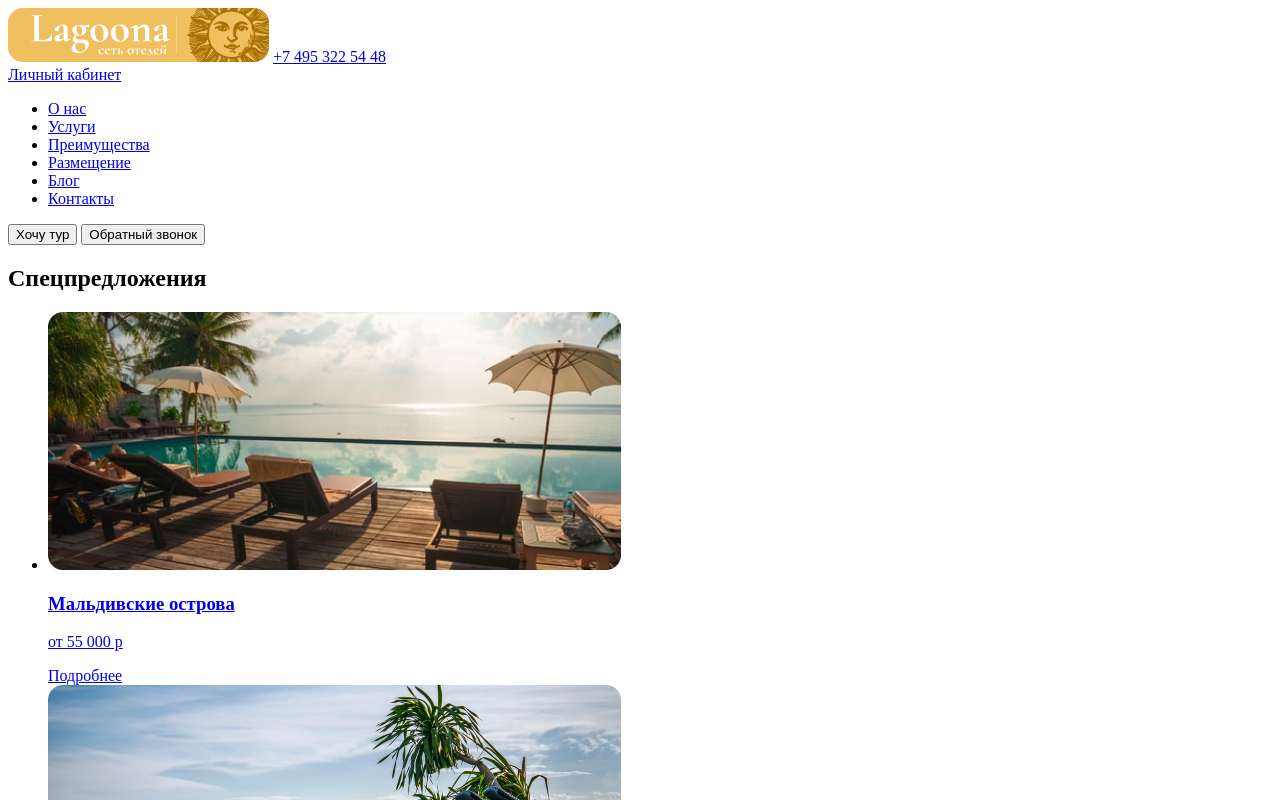
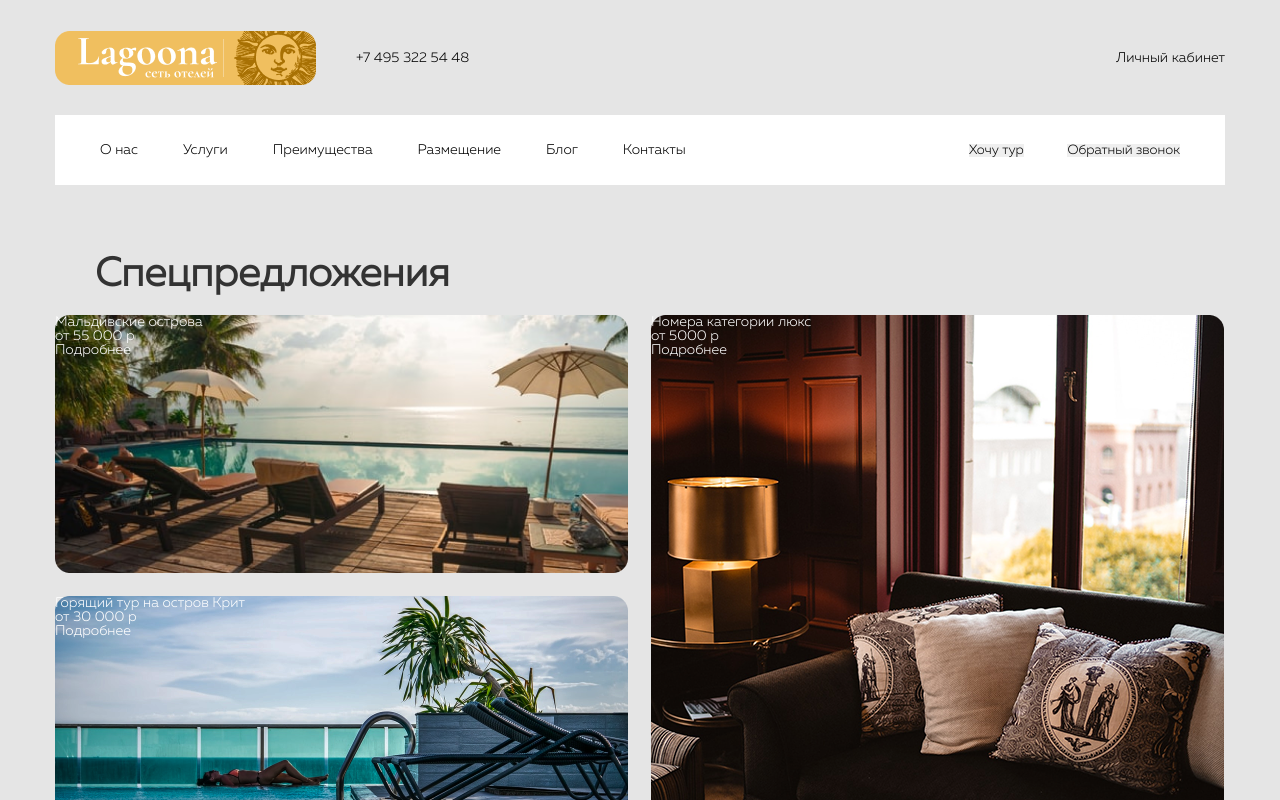
Before and after one commit to jenyasn97/lagoona, a plain HTML site: page index.html in a window 1280 px wide. Both pictures are taken after a click on the link "О нас". Shown: the top 800 px of the page. Drawn offline with Linux system fonts and the light colour scheme.

Commit message:
added CSS files, fonts and made a layout of the layout

```diff
--- /dev/null
+++ b/css/style.css
@@ -0,0 +1,263 @@
+@charset "UTF-8";
+/*Обнуление*/
+* {
+  padding: 0;
+  margin: 0;
+  border: 0;
+}
+
+*, *:before, *:after {
+  box-sizing: border-box;
+}
+
+:focus, :active {
+  outline: none;
+}
+
+a:focus, a:active {
+  outline: none;
+}
+
+nav, footer, header, aside {
+  display: block;
+}
+
+html, body {
+  height: 100%;
+  width: 100%;
+  font-size: 100%;
+  line-height: 1;
+  font-size: 14px;
+  -ms-text-size-adjust: 100%;
+  -moz-text-size-adjust: 100%;
+  -webkit-text-size-adjust: 100%;
+}
+
+input, button, textarea {
+  font-family: inherit;
+}
+
+input::-ms-clear {
+  display: none;
+}
+
+button {
+  cursor: pointer;
+}
+
+button::-moz-focus-inner {
+  padding: 0;
+  border: 0;
+}
+
+a, a:visited {
+  text-decoration: none;
+}
+
+a:hover {
+  text-decoration: none;
+}
+
+ul li {
+  list-style: none;
+}
+
+img {
+  vertical-align: top;
+}
+
+h1, h2, h3, h4, h5, h6 {
+  font-size: inherit;
+  font-weight: 400;
+}
+
+/*--------------------*/
+@font-face {
+  font-family: "Muller";
+  src: url("../fonts/MullerLight.woff"), url("../fonts/MullerRegular.woff"), url("../fonts/MullerMedium.woff"), url("../fontsMullerBold.woff") format("woff");
+  font-style: normal;
+}
+
+body {
+  font-family: Muller;
+  background: #e5e5e5;
+}
+
+body a {
+  color: black;
+}
+
+.title {
+  font-size: 40px;
+  font-weight: 700;
+  line-height: 40px;
+  color: #333333;
+  margin: 0 0 20px 40px;
+}
+
+.container {
+  margin: 0 auto;
+  max-width: 1200px;
+  padding: 0 15px;
+}
+
+.header__top {
+  display: flex;
+  align-items: center;
+  justify-content: space-between;
+  min-height: 115px;
+  height: 100%;
+}
+
+.header__left {
+  display: flex;
+  align-items: center;
+}
+
+.header__bottom {
+  display: flex;
+  justify-content: space-between;
+  align-items: center;
+  min-height: 70px;
+  height: 100%;
+  background: #fff;
+}
+
+.header__nav {
+  padding-left: 45px;
+}
+
+.header__btn {
+  padding-right: 45px;
+}
+
+.left--header__logo {
+  margin-right: 40px;
+}
+
+.nav--header__list {
+  display: flex;
+}
+
+.nav--header__item:not(:last-child) {
+  margin-right: 45px;
+}
+
+.btn--header__button:not(:last-child) {
+  margin-right: 40px;
+}
+
+.section-special {
+  margin-top: 70px;
+}
+
+.section-special__content {
+  display: flex;
+}
+
+.contenet--special__left {
+  margin-right: 23px;
+}
+
+.contenet--special__left-list {
+  display: flex;
+  flex-direction: column;
+}
+
+.contenet--special__left-item:not(:last-child) {
+  margin-bottom: 23px;
+}
+
+.contenet--special__left-link {
+  position: relative;
+}
+
+.contenet--special__left-text {
+  position: absolute;
+  color: white;
+  position: absolute;
+  top: 0;
+}
+
+.contenet--special__right-link {
+  position: relative;
+}
+
+.contenet--special__right-text {
+  position: absolute;
+  color: white;
+  position: absolute;
+  top: 0;
+}
+
+.section-about {
+  margin-top: 70px;
+}
+
+.section-services {
+  margin-top: 70px;
+}
+
+.section-services__list {
+  display: flex;
+  flex-wrap: wrap;
+}
+
+.section-services__item {
+  max-width: 573px;
+}
+
+.section-services__item:not(:nth-child(2n)) {
+  margin-right: 23px;
+}
+
+.section-services__text {
+  background: #fff;
+}
+
+.section-benefits {
+  margin-top: 70px;
+}
+
+.section-benefits__list {
+  display: flex;
+  flex-wrap: wrap;
+}
+
+.section-benefits__item {
+  max-width: 275px;
+  padding: 40px 42px 41px 45px;
+  background: #fff;
+}
+
+.section-benefits__item:not(:nth-child(4n)) {
+  margin-right: 23px;
+}
+
+.section-accommodation {
+  margin-top: 70px;
+}
+
+.section-accommodation__list {
+  display: flex;
+  flex-wrap: wrap;
+}
+
+.section-accommodation__item {
+  max-width: 374px;
+  min-height: 440px;
+}
+
+.section-accommodation__item:not(:nth-child(3n)) {
+  margin-right: 23px;
+}
+
+.section-accommodation__info {
+  background: #fff;
+  padding: 36px 45px 41px;
+}
+
+.info__star-item {
+  width: 14px;
+  height: 14px;
+}
--- a/index.html
+++ b/index.html
@@ -5,6 +5,7 @@
   <meta charset="UTF-8">
   <meta http-equiv="X-UA-Compatible" content="IE=edge">
   <meta name="viewport" content="width=device-width, initial-scale=1.0">
+  <link rel="stylesheet" href="/css/style.css">
   <title>Lagoona сеть отелей</title>
 </head>
 
```
Also changed, not shown: fonts/MullerBold.woff (added), fonts/MullerBold.woff2 (added), fonts/MullerLight.woff (added), fonts/MullerLight.woff2 (added), fonts/MullerMedium.woff (added), fonts/MullerMedium.woff2 (added), fonts/MullerRegular.woff (added), fonts/MullerRegular.woff2 (added), 1 other file.
